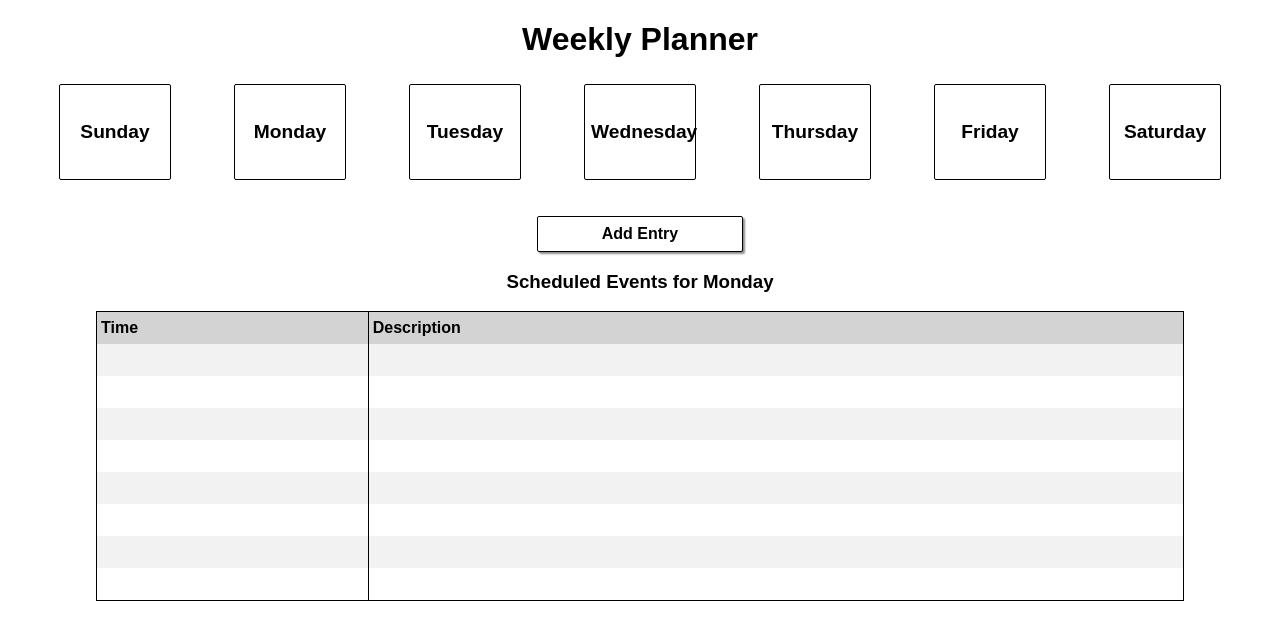
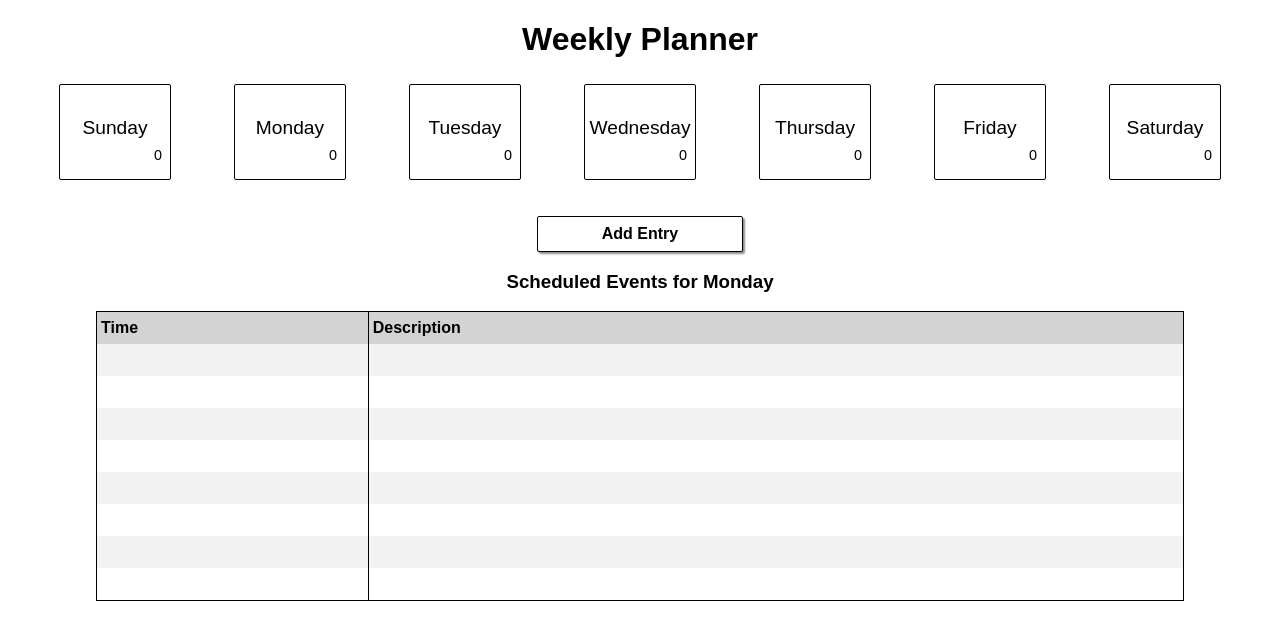
Before and after one commit to J0N-C/week-planner, a plain HTML site: page index.html in a window 1280 px wide. Drawn offline with Linux system fonts and the light colour scheme; a web font is replaced by a local one.

Commit message:
changed days of week to divs from buttons

```diff
--- a/css/styles.css
+++ b/css/styles.css
@@ -82,6 +82,10 @@ button:active {
   background-color: rgb(241, 241, 241);
 }
 
+.space-ev {
+  justify-content: space-evenly;
+}
+
 .entry-box button {
   margin-right: 0;
   margin-left: auto;
@@ -92,28 +96,43 @@ button:active {
   padding: 0.25rem 1rem;
 }
 
-.space-ev {
-  justify-content: space-evenly;
+#delete-entry-box {
+  padding: 1rem 2rem;
 }
 
-#days > button {
+#delete-entry-box p {
+  padding-bottom: 2rem;
+}
+
+#days > div {
   box-shadow: none;
   margin: 0.25rem;
   font-size: 120%;
+  height: 6rem;
   width: 7rem;
-  height: 6rem;
+  border: 1px solid black;
+  border-radius: 2px;
 }
 
-#days > button:hover {
+#days > div:hover {
   background-color: lightgray;
 }
 
-#days > button:active {
+#days > div:active {
   background-color: rgb(241, 241, 241);
 }
 
-#days div h3 {
-  margin: auto;
+#days > div p:nth-child(1) {
+  margin: 0;
+  padding-top: 2rem;
+  text-align: center;
+}
+
+#days > div p:nth-child(2) {
+  font-size: 75%;
+  margin-right: 0.5rem;
+  margin-top: 0.5rem;
+  text-align: right;
 }
 
 #add-entry-button {
@@ -144,14 +163,6 @@ button:active {
 
 .entry-box select {
   margin: 0 1rem  1rem 0;
-}
-
-#delete-entry-box {
-  padding: 1rem 2rem;
-}
-
-#delete-entry-box p {
-  padding-bottom: 2rem;
 }
 
 .textarea-cont {
--- a/index.html
+++ b/index.html
@@ -13,18 +13,39 @@
 </head>
 <body>
   <main>
-    <div>
-      <h1>Weekly Planner</h1>
-    </div>
+
+    <h1>Weekly Planner</h1>
+
 
     <div id="days" class="row space-ev">
-      <button data-day="sunday">Sunday</button>
-      <button data-day="monday">Monday</button>
-      <button data-day="tuesday">Tuesday</button>
-      <button data-day="wednesday">Wednesday</button>
-      <button data-day="thursday">Thursday</button>
-      <button data-day="friday">Friday</button>
-      <button data-day="saturday">Saturday</button>
+      <div data-day="sunday">
+        <p>Sunday</p>
+        <p>0</p>
+      </div>
+      <div data-day="monday">
+        <p>Monday</p>
+        <p>0</p>
+      </div>
+      <div data-day="tuesday">
+        <p>Tuesday</p>
+        <p>0</p>
+      </div>
+      <div data-day="wednesday">
+        <p>Wednesday</p>
+        <p>0</p>
+      </div>
+      <div data-day="thursday">
+        <p>Thursday</p>
+        <p>0</p>
+      </div>
+      <div data-day="friday">
+        <p>Friday</p>
+        <p>0</p>
+      </div>
+      <div data-day="saturday">
+        <p>Saturday</p>
+        <p>0</p>
+      </div>
     </div>
 
     <div class="row">
```
